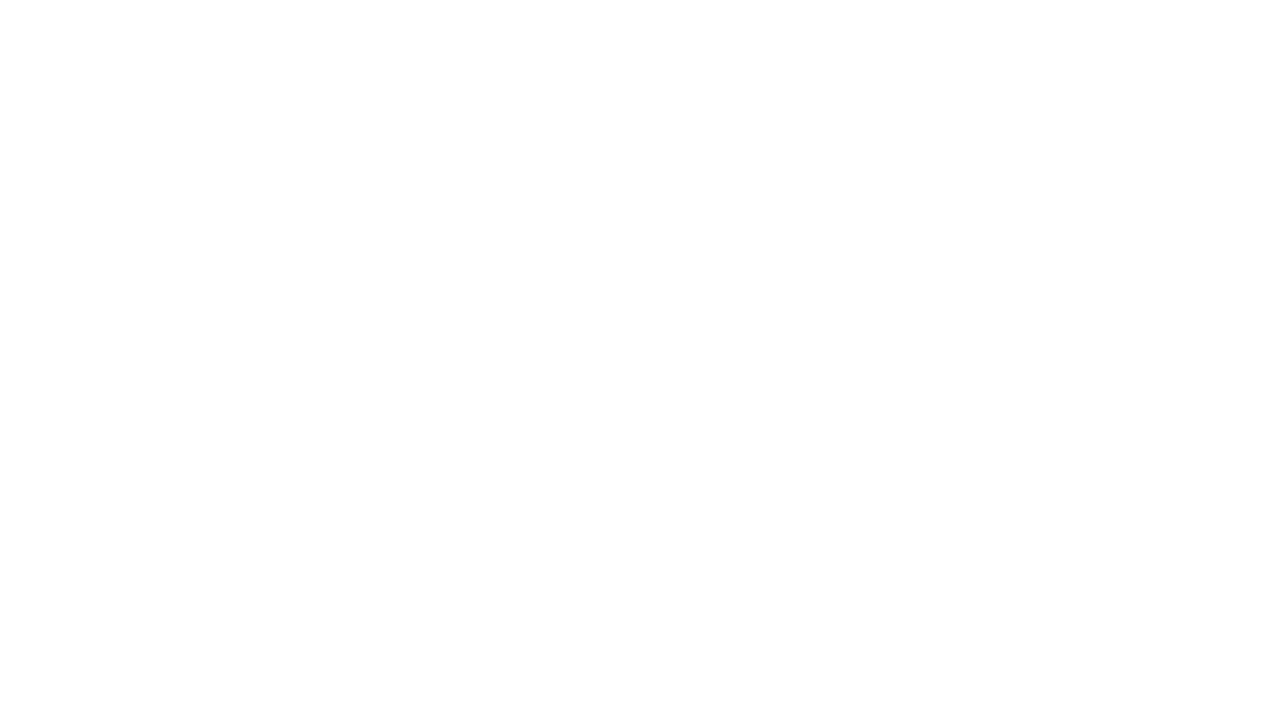
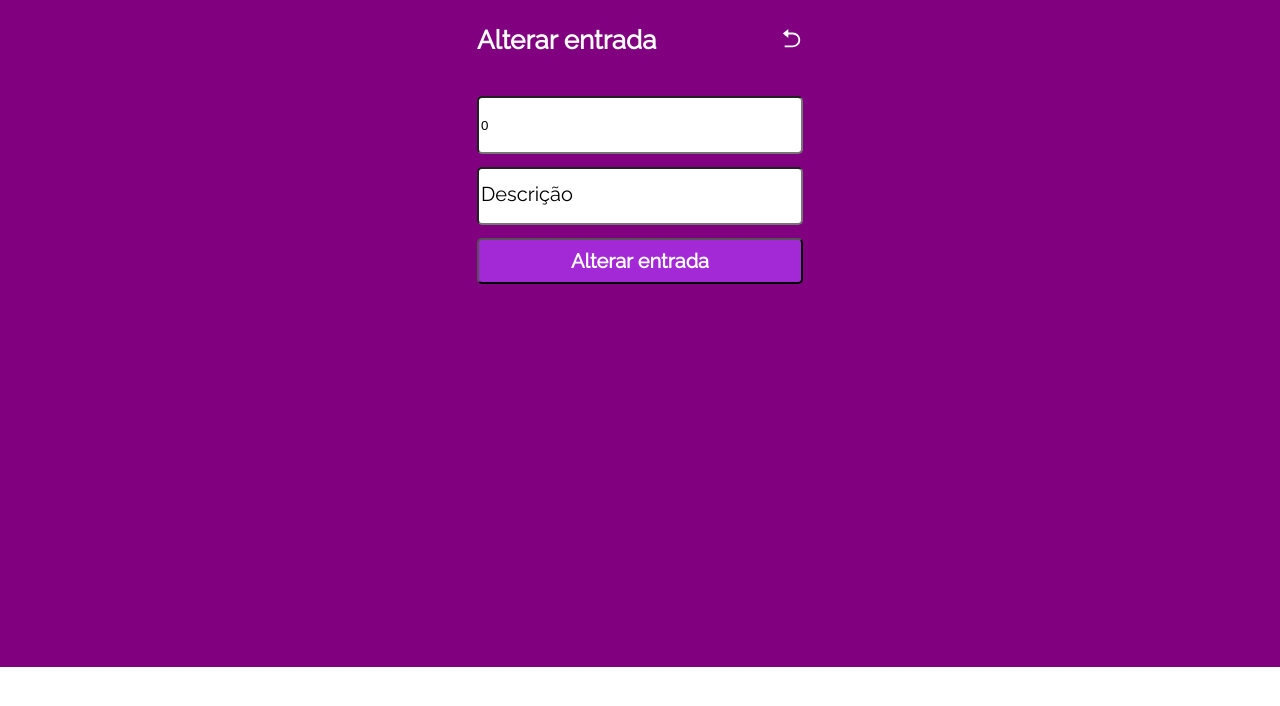
Before and after one commit to igorSousaM/projeto14-mywallet-front, a React (Create React App) app: page /updateIncome in a window 1280 px wide. Before the commit this address had no page. Shown: the top 706 px of the page. Built offline with nearby package versions, Linux system fonts and the light colour scheme; a web font is replaced by a local one.

Commit message:
feat: add update transactions layouts

```diff
--- a/src/App.js
+++ b/src/App.js
@@ -6,6 +6,8 @@ import SignInPage from "./Pages/SingInPage/SignInPage";
 import SignUpPage from "./Pages/SignUpPage/SignUpPage";
 import { BrowserRouter, Route, Routes } from "react-router-dom";
 import { useState } from "react";
+import UpdateOutcomePage from "./Pages/UpdateOutcome/UpdateOutcomePage";
+import UpdateIncomePage from "./Pages/UpdateIncome/UpdateIncomePage"
 
 function App() {
 
@@ -20,6 +22,8 @@ function App() {
       <Route path="/finances" element={<FinancesPage userData={userData}/>}/>
       <Route path="/income" element={<IncomePage userData={userData}/>}/>
       <Route path="/outcome" element={<OutcomePage userData={userData}/>}/>
+      <Route path="/updateOutcome" element={<UpdateOutcomePage/>}/>
+      <Route path="/updateIncome" element={<UpdateIncomePage/>}/>
     </Routes>
     </BrowserRouter>
   );
--- a/src/Pages/FinancesPage/Transaction.js
+++ b/src/Pages/FinancesPage/Transaction.js
@@ -1,36 +1,47 @@
-import axios from "axios"
-import styled from "styled-components"
+import axios from "axios";
+import { useNavigate } from "react-router-dom";
+import styled from "styled-components";
 
-export default function Transaction({transactionInfo,userData}) {
-
+export default function Transaction({ transactionInfo, userData }) {
+  let navigate = useNavigate();
 
   const config = {
     headers: { Authorization: `Bearear ${userData.token.token}` },
   };
 
-    function deleteTransaction(id){
-
-        axios.delete(`http://localhost:5000/transaction/${id}`, config)
-        .then(res=>{
-            console.log(res.data)
-        }).catch(err =>
-            console.log(err.response.data))
+  function deleteTransaction(id) {
+    axios
+      .delete(`http://localhost:5000/transaction/${id}`, config)
+      .then((res) => {
+        console.log(res.data);
+      })
+      .catch((err) => console.log(err.response.data));
   }
 
-    function updateTransaction(type){}
+  function updateTransaction(type) {
+    if (type === "outcome") {
+      navigate("/updateOutcome");
+    } else {
+      navigate("/updateIncome");
+    }
+  }
 
-    return(
+  return (
     <StyledTransaction isIncome={transactionInfo.type === "income"}>
       <p className="time">{transactionInfo.date}</p>
-            <p className="description" onClick={()=>updateTransaction(transactionInfo.type)}>{transactionInfo.description}</p>
+      <p
+        className="description"
+        onClick={() => updateTransaction(transactionInfo.type)}
+      >
+        {transactionInfo.description}
+      </p>
       <p className="value">{transactionInfo.value}</p>
-            <div onClick={()=>deleteTransaction(transactionInfo._id)}>x</div>
+      <div onClick={() => deleteTransaction(transactionInfo._id)}>x</div>
     </StyledTransaction>
-    )
-};
+  );
+}
 
 const StyledTransaction = styled.div`
-
   display: flex;
   align-items: center;
   justify-content: space-between;
@@ -41,20 +52,20 @@ margin-left: 13px;
 
   position: relative;
 
-.time{
-font-family: 'Raleway',sans-serif;
+  .time {
+    font-family: "Raleway", sans-serif;
     font-style: normal;
     font-weight: 400;
     font-size: 16px;
     line-height: 19px;
 
-color: #C6C6C6;
+    color: #c6c6c6;
 
     position: absolute;
   }
 
-.description{
-    font-family: 'Raleway';
+  .description {
+    font-family: "Raleway";
     font-style: normal;
     font-weight: 400;
     font-size: 16px;
@@ -62,34 +73,33 @@ line-height: 19px;
 
     color: #000000;
     position: absolute;
-left:60px
+    left: 60px;
   }
 
-.value{
-    font-family: 'Raleway';
+  .value {
+    font-family: "Raleway";
     font-style: normal;
     font-weight: 400;
     font-size: 16px;
     line-height: 19px;
     text-align: right;
 
-color: ${props=> props.isIncome ? "#03ac00":"#C70000"} ;
+    color: ${(props) => (props.isIncome ? "#03ac00" : "#C70000")};
     position: absolute;
-right:31px;
+    right: 31px;
   }
 
-div{
-font-family: 'Raleway';
+  div {
+    font-family: "Raleway";
     font-style: normal;
     font-weight: 400;
     font-size: 16px;
     line-height: 19px;
     text-align: center;
 
-color: #C6C6C6;
+    color: #c6c6c6;
 
     position: absolute;
     right: 10px;
   }
-
-`
+`;
--- /dev/null
+++ b/src/Pages/UpdateIncome/UpdateIncomePage.js
@@ -0,0 +1,54 @@
+import { StyledMain } from "./UpdateIncomeStyle"
+import { RiArrowGoBackFill } from "react-icons/ri";
+import { Link } from "react-router-dom";
+import { useState } from "react";
+import axios from "axios";
+
+
+
+export default function UpdateIncomePage({userData}) {
+
+    const [value, setValue] = useState(0)
+    const [description, setDescription] = useState("")
+
+    function completeForm(e){
+        e.preventDefault()
+
+        const config = {
+            headers: { Authorization: `Bearear ${userData.token.token}` },
+          };
+
+        const body = {
+            value,
+            description,
+            type: "income"
+        }
+
+        axios.put(`http://localhost:5000/transaction/${"preciso doId da transação"}`, body, config)
+        .then(res => {
+            console.log(res.data)
+            setValue(0)
+            setValue("")
+        })
+        .catch(err=>console.log(err.response.data))
+
+    }
+
+    return (
+        <StyledMain>
+            <header>
+                <h1>Alterar entrada</h1>
+                <Link to="/finances">
+                    <RiArrowGoBackFill size={"22px"} color="white" />
+                </Link>
+            </header>
+            <main>
+                <form onSubmit={completeForm}>
+                    <input type="number" required value={value} placeholder="Valor" onChange={e => setValue(e.target.value)}/>
+                    <input type="text" required value={description} placeholder="Descrição" onChange={e => setDescription(e.target.value)}/>
+                        <button type="submit">Alterar entrada</button>
+                </form>
+            </main>
+        </StyledMain>
+    )
+};
--- /dev/null
+++ b/src/Pages/UpdateIncome/UpdateIncomeStyle.js
@@ -0,0 +1,84 @@
+import styled from "styled-components";
+
+export const StyledMain = styled.div`
+
+    box-sizing:border-box;
+
+    background-color:purple ;
+    width: 100%;
+    height: 667px;
+
+    display: flex;
+    flex-direction: column;
+    align-items:center;
+
+    header{
+        width: 326px;
+        margin-top: 25px;
+        margin-bottom:40px;
+
+        display: flex;
+        justify-content: space-between;
+        align-items : center;
+
+        h1{
+
+            font-family: 'Raleway',sans-serif;
+            font-style: normal;
+            font-weight: 700;
+            font-size: 26px;
+            line-height: 31px;
+
+            color: #FFFFFF;
+        }
+
+    }
+
+
+    main{
+
+        form{
+            display: flex;
+            flex-direction: column;
+
+
+            input{
+                width: 326px;
+                height: 58px;
+
+                margin-bottom:13px;
+
+                box-sizing:border-box;
+                background: #FFFFFF;
+                border-radius: 5px;
+
+                ::placeholder{
+                    font-family: 'Raleway';
+                    font-style: normal;
+                    font-weight: 400;
+                    font-size: 20px;
+                    line-height: 23px;
+
+                    color: #000000;
+                }
+            }
+
+            button{
+                width: 326px;
+                height: 46px;
+
+                background: #A328D6;
+                border-radius: 5px;
+
+                font-family: 'Raleway',sans-serif;
+                font-style: normal;
+                font-weight: 700;
+                font-size: 20px;
+                line-height: 23px;
+
+                color: #FFFFFF;
+            }
+
+        }
+    }
+`
--- /dev/null
+++ b/src/Pages/UpdateOutcome/UpdateOutcomePage.js
@@ -0,0 +1,53 @@
+import { StyledMain } from "./UpdateOutcomeStyle"
+import { RiArrowGoBackFill } from "react-icons/ri";
+import { Link } from "react-router-dom";
+import axios from "axios";
+import { useState } from "react";
+
+
+export default function UpdateOutcomePage({userData}) {
+
+    const [value, setValue] = useState(0)
+    const [description, setDescription] = useState("")
+
+    function completeForm(e){
+        e.preventDefault()
+
+        const config = {
+            headers: { Authorization: `Bearear ${userData.token.token}` },
+          };
+
+        const body = {
+            value,
+            description,
+            type: "outcome"
+        }
+
+        axios.put(`http://localhost:5000/transaction/${"preciso doId da transação"}`, body, config)
+        .then(res => {
+            console.log(res.data)
+            setValue(0)
+            setValue("")
+        })
+        .catch(err=>console.log(err.response.data))
+
+    }
+
+    return (
+        <StyledMain>
+            <header>
+                <h1>Alterar saída</h1>
+                <Link to="/finances">
+                    <RiArrowGoBackFill size={"22px"} color="white" />
+                </Link>
+            </header>
+            <main>
+                <form onSubmit={completeForm}>
+                    <input type="number" required value={value} placeholder="Valor" onChange={e => setValue(e.target.value)}/>
+                    <input type="text" required value={description} placeholder="Descrição" onChange={e => setDescription(e.target.value)} />
+                        <button type="submit">Alterar saída</button>
+                </form>
+            </main>
+        </StyledMain>
+    )
+};
--- /dev/null
+++ b/src/Pages/UpdateOutcome/UpdateOutcomeStyle.js
@@ -0,0 +1,77 @@
+import styled from "styled-components";
+
+export const StyledMain = styled.div`
+  box-sizing: border-box;
+
+  background-color: purple;
+  width: 100%;
+  height: 667px;
+
+  display: flex;
+  flex-direction: column;
+  align-items: center;
+
+  header {
+    width: 326px;
+    margin-top: 25px;
+    margin-bottom: 40px;
+
+    display: flex;
+    justify-content: space-between;
+    align-items: center;
+
+    h1 {
+      font-family: "Raleway", sans-serif;
+      font-style: normal;
+      font-weight: 700;
+      font-size: 26px;
+      line-height: 31px;
+
+      color: #ffffff;
+    }
+  }
+
+  main {
+    form {
+      display: flex;
+      flex-direction: column;
+
+      input {
+        width: 326px;
+        height: 58px;
+
+        margin-bottom: 13px;
+
+        box-sizing: border-box;
+        background: #ffffff;
+        border-radius: 5px;
+
+        ::placeholder {
+          font-family: "Raleway";
+          font-style: normal;
+          font-weight: 400;
+          font-size: 20px;
+          line-height: 23px;
+
+          color: #000000;
+        }
+      }
+
+      button {
+        width: 326px;
+        height: 46px;
+
+        background: #a328d6;
+        border-radius: 5px;
+
+        font-family: "Raleway", sans-serif;
+        font-style: normal;
+        font-weight: 700;
+        font-size: 20px;
+        line-height: 23px;
+
+        color: #ffffff;
+      }
+    }
+  }
+`;
```
Lines whose indentation alone changed are shown as unchanged.
